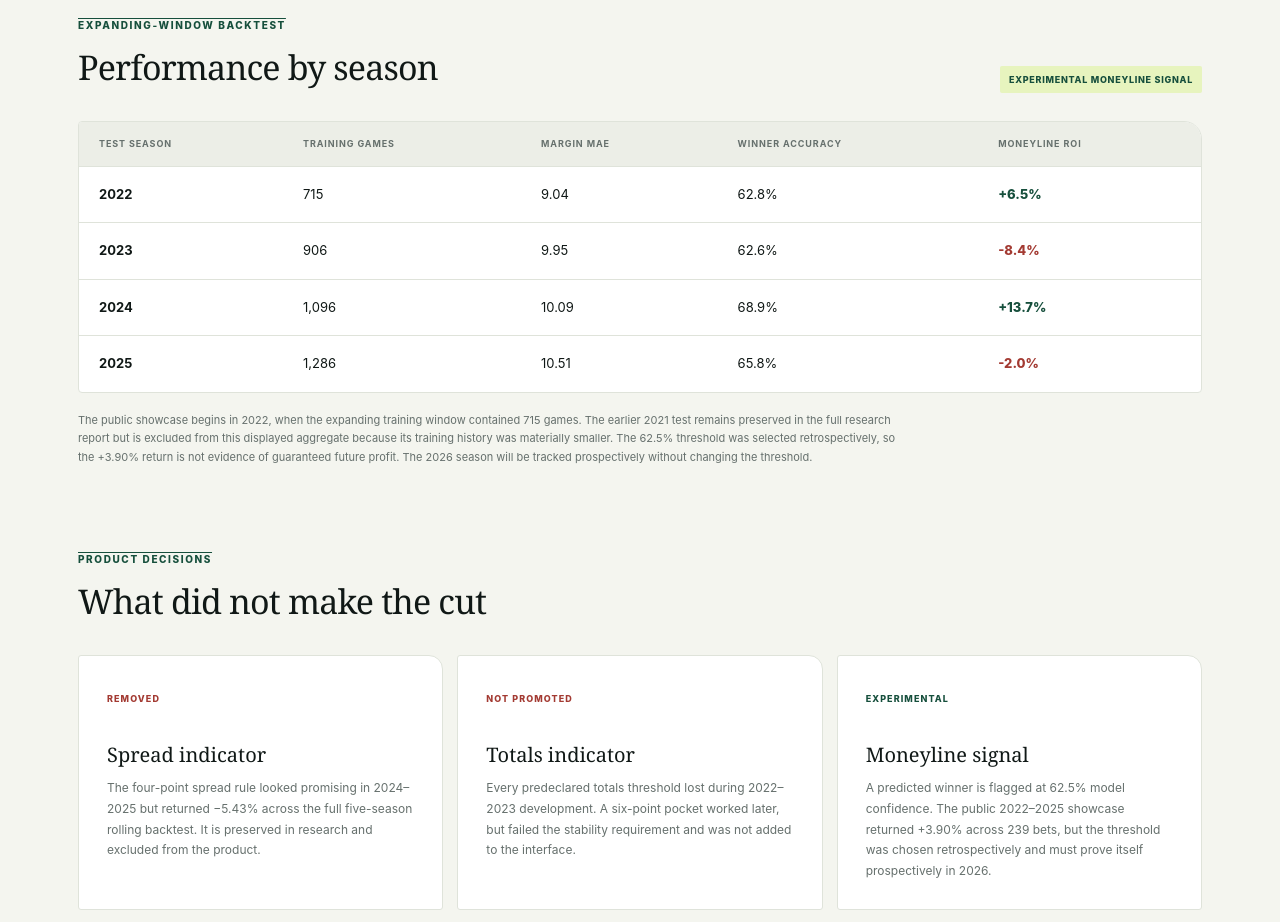
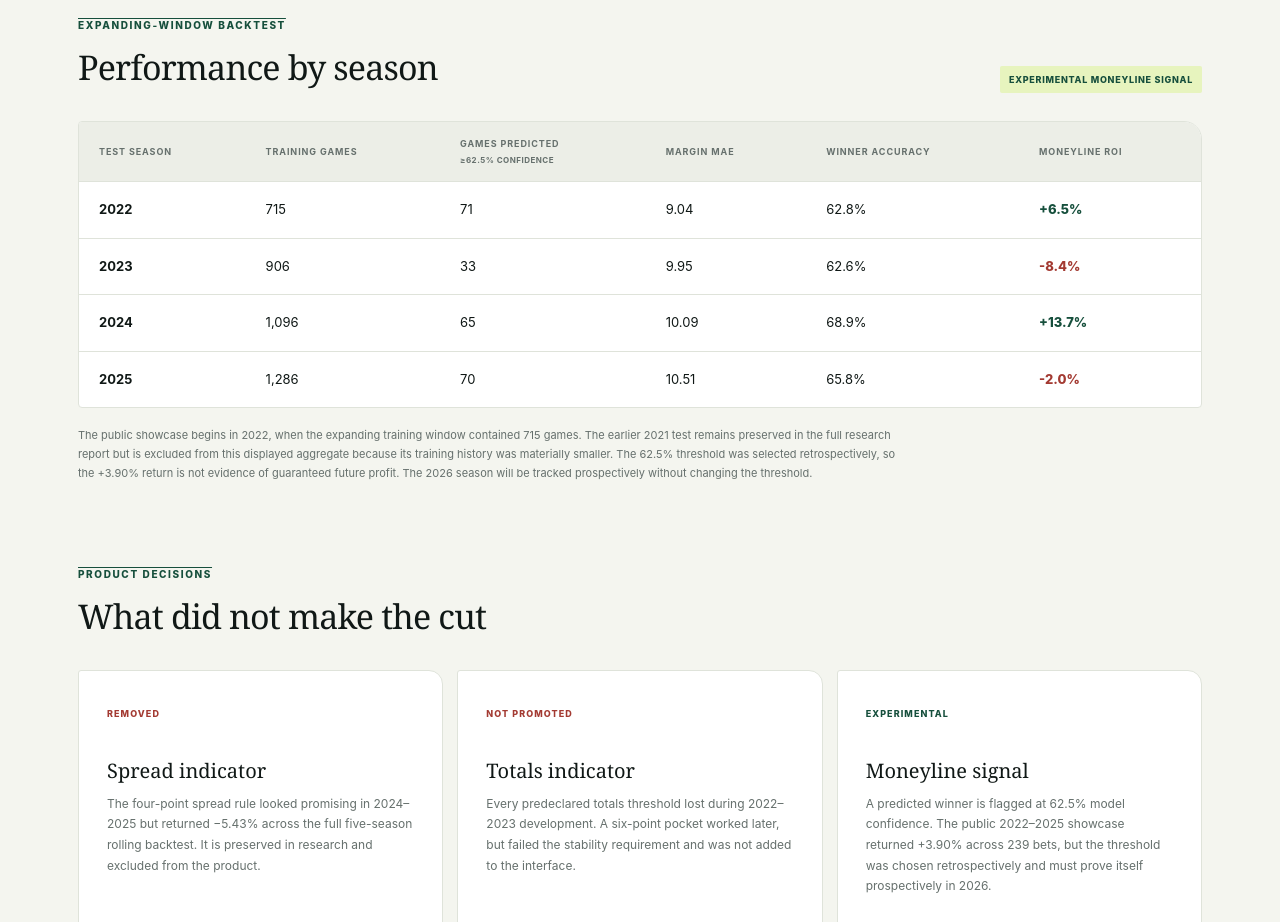
Before and after one commit to Jakebohane24/forth-down-forecast, a Next.js app in the folder web/: page /methodology in a window 1280 px wide. Shown: the part 2840-3762 px from the top of the page. Built offline with nearby package versions, Linux system fonts and the light colour scheme.

Commit message:
Show yearly moneyline trigger counts

```diff
--- a/web/src/app/globals.css
+++ b/web/src/app/globals.css
@@ -131,6 +131,7 @@ h1 em { color: var(--green); font-weight: 500; }
 .table-wrap { overflow-x: auto; background: white; border: 1px solid var(--line); border-radius: 4px 18px 4px 4px; }
 table { width: 100%; border-collapse: collapse; font-size: 13px; }
 th { padding: 15px 20px; color: var(--muted); background: #eceee7; text-align: left; font-size: 9px; text-transform: uppercase; letter-spacing: .1em; }
+th small { display: inline-block; margin-top: 3px; font-size: 8px; letter-spacing: .06em; }
 td { padding: 18px 20px; border-top: 1px solid var(--line); }
 .positive { color: var(--green); font-weight: 800; }
 .negative { color: var(--red); font-weight: 800; }
--- a/web/src/app/methodology/page.tsx
+++ b/web/src/app/methodology/page.tsx
@@ -2,10 +2,10 @@ import Link from "next/link";
 import Image from "next/image";
 
 const seasons = [
-  { year: 2022, games: 715, mae: 9.04, win: 62.8, roi: 6.5 },
-  { year: 2023, games: 906, mae: 9.95, win: 62.6, roi: -8.4 },
-  { year: 2024, games: 1096, mae: 10.09, win: 68.9, roi: 13.7 },
-  { year: 2025, games: 1286, mae: 10.51, win: 65.8, roi: -2.0 },
+  { year: 2022, games: 715, predicted: 71, mae: 9.04, win: 62.8, roi: 6.5 },
+  { year: 2023, games: 906, predicted: 33, mae: 9.95, win: 62.6, roi: -8.4 },
+  { year: 2024, games: 1096, predicted: 65, mae: 10.09, win: 68.9, roi: 13.7 },
+  { year: 2025, games: 1286, predicted: 70, mae: 10.51, win: 65.8, roi: -2.0 },
 ];
 
 const featureGroups = [
@@ -218,12 +218,13 @@ export default function Methodology() {
           </div>
           <div className="table-wrap">
             <table>
-              <thead><tr><th>Test season</th><th>Training games</th><th>Margin MAE</th><th>Winner accuracy</th><th>Moneyline ROI</th></tr></thead>
+              <thead><tr><th>Test season</th><th>Training games</th><th>Games predicted<br /><small>≥62.5% confidence</small></th><th>Margin MAE</th><th>Winner accuracy</th><th>Moneyline ROI</th></tr></thead>
               <tbody>
                 {seasons.map((row) => (
                   <tr key={row.year}>
                     <td><strong>{row.year}</strong></td>
                     <td>{row.games.toLocaleString()}</td>
+                    <td>{row.predicted}</td>
                     <td>{row.mae.toFixed(2)}</td>
                     <td>{row.win.toFixed(1)}%</td>
                     <td className={row.roi >= 0 ? "positive" : "negative"}>
```
